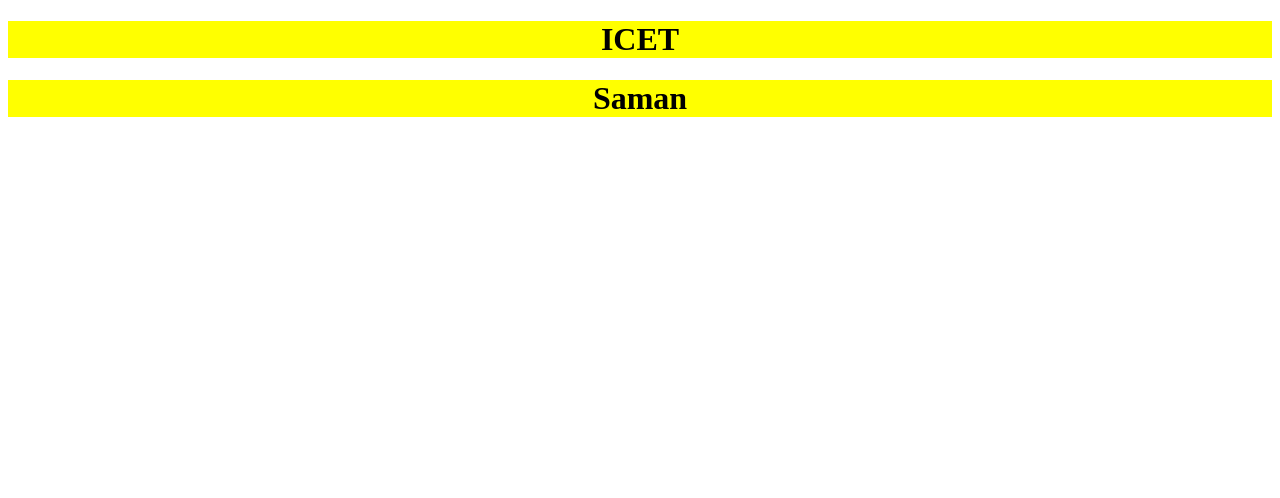
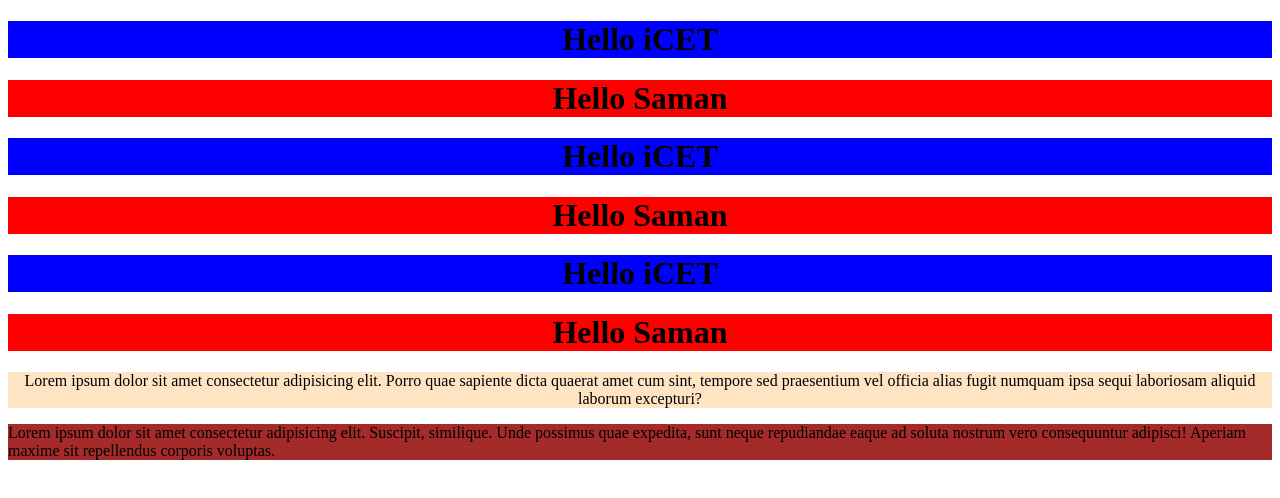
Before and after one commit to sathsarani12/Day3, a plain HTML site: page index.html in a window 1280 px wide. Drawn offline with Linux system fonts and the light colour scheme.

Commit message:
Add about page and update index with styled headings and paragraphs

```diff
--- /dev/null
+++ b/css/style.css
@@ -0,0 +1,25 @@
+ .h1 {
+            background-color: blue;
+            color: black;
+            text-align: center;
+        }
+.h2 {
+            background-color: red;
+            color: black;
+            text-align: center;
+        }
+ .p{
+    background-color: bisque;
+    color: black;
+    text-align: center;
+
+ }
+
+ .body{
+    background-color: black;
+ }
+
+ #p1{
+    background-color: brown;
+    color: black;
+ }
--- a/index.html
+++ b/index.html
@@ -5,19 +5,20 @@
     <meta name="viewport" content="width=device-width, initial-scale=1.0">
     <title>Document</title>
 
-    <style>
-        h1 {
-            background-color: yellow;
-            color: black;
-            text-align: center;
-        }
-    </style>
+    <link rel="stylesheet" href="css/style.css">
 
 </head>
 <body>
 
-    <h1>ICET</h1>
-    <h1>Saman</h1>
+    <h1 class="h1"> Hello iCET</h1>
+    <h1 class="h2"> Hello Saman</h1>
+    <h1 class="h1"> Hello iCET</h1>
+    <h1 class="h2"> Hello Saman</h1>
+    <h1 class="h1"> Hello iCET</h1>
+    <h1 class="h2"> Hello Saman</h1>
 
+    <p class="p">Lorem ipsum dolor sit amet consectetur adipisicing elit. Porro quae sapiente dicta quaerat amet cum sint, tempore sed praesentium vel officia alias fugit numquam ipsa sequi laboriosam aliquid laborum excepturi?</p>
+
+    <p id="p1">Lorem ipsum dolor sit amet consectetur adipisicing elit. Suscipit, similique. Unde possimus quae expedita, sunt neque repudiandae eaque ad soluta nostrum vero consequuntur adipisci! Aperiam maxime sit repellendus corporis voluptas.</p>
 </body>
 </html>
```
Also changed, not shown: about.html (added, +15 -0 lines).
